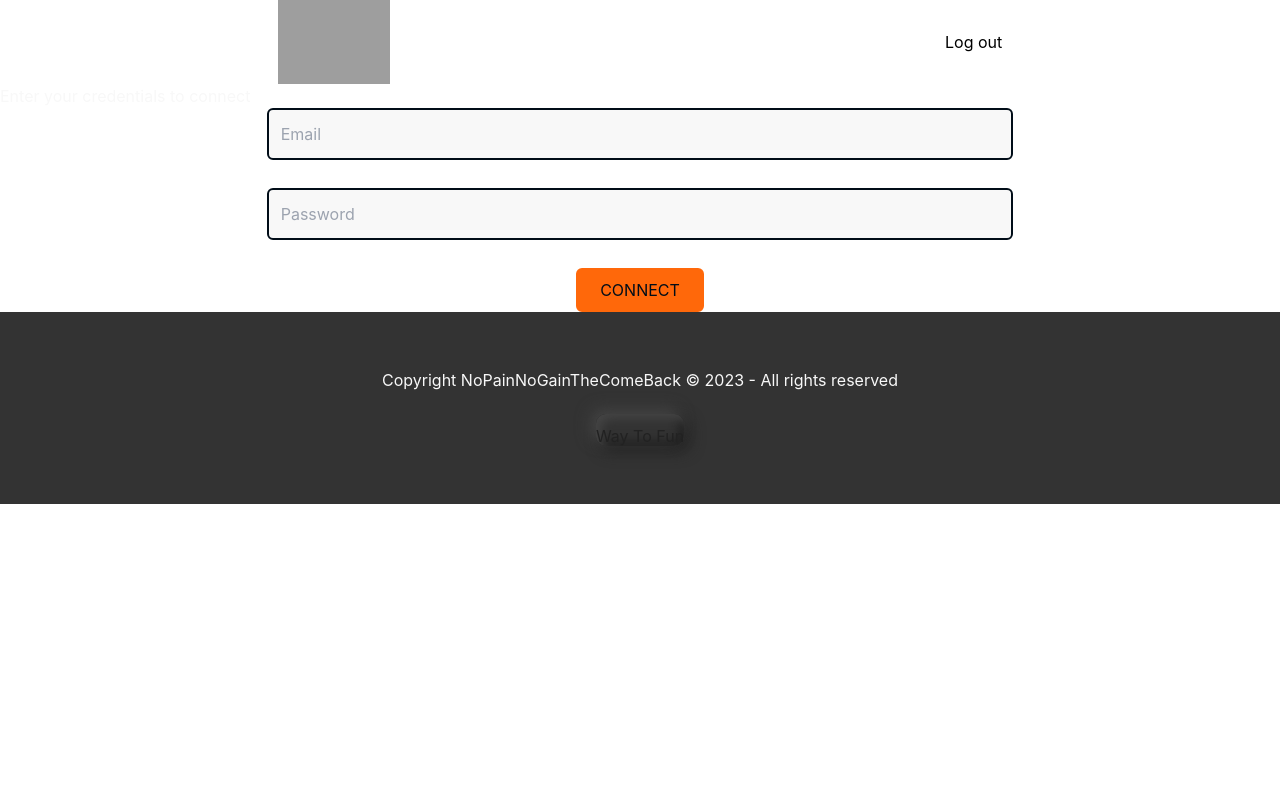
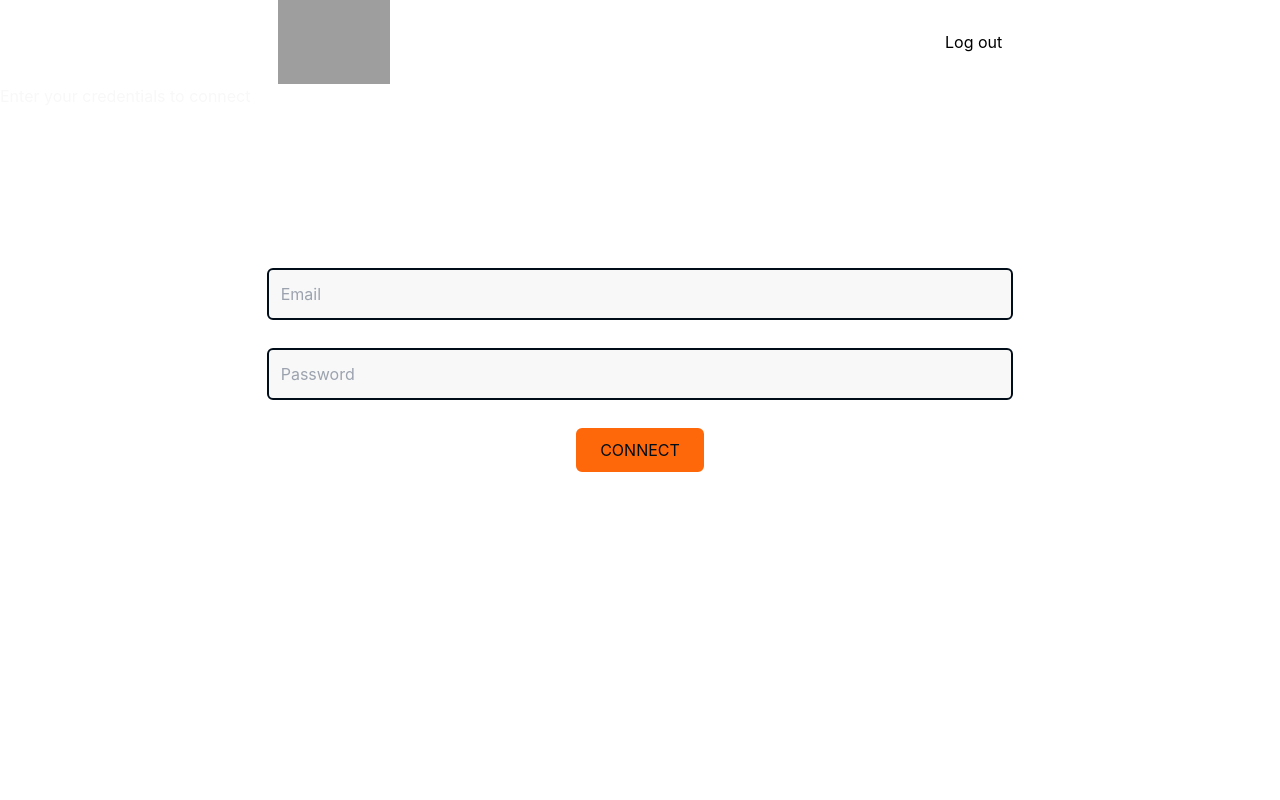
Before and after one commit to BarzaGuignol/NoPainNoGainTheComeBack, a React (Vite) app in the folder frontend/: page / in a window 1280 px wide. Shown: the top 800 px of the page. Built offline with nearby package versions, Linux system fonts and the light colour scheme; grey boxes are pictures that could not be loaded.

Commit message:
ajout hauteur page pour caler footer au bas + correction responsive du footer

```diff
--- a/frontend/src/components/Footer.jsx
+++ b/frontend/src/components/Footer.jsx
@@ -4,7 +4,7 @@ import React from "react";
 export default function Footer() {
   return (
     <div className="h-48 overflow-hidden flex flex-col items-center justify-center bg-[#333]">
-      <h3 className="mb-8 text-white">
+      <h3 className="mb-8 text-white w-4/5 text-center">
         Copyright NoPainNoGainTheComeBack © 2023 - All rights reserved
       </h3>
       <ButtonToFun />
--- a/frontend/src/pages/AddUserAdmin.jsx
+++ b/frontend/src/pages/AddUserAdmin.jsx
@@ -38,8 +38,8 @@ function AddUserAdmin() {
         />
         <link rel="icon" type="image/png" href="../sec/assets/favicon.svg" />
       </Helmet>
-      <div>
-        <Nav />
+      <Nav />
+      <div className="h-[100vh]">
         <h1 className="text-center font-bold mt-5 mb-5 text-green-900">
           Add user
         </h1>
--- a/frontend/src/pages/Login.jsx
+++ b/frontend/src/pages/Login.jsx
@@ -78,9 +78,9 @@ function Login() {
         theme="dark"
       />
       <Nav />
-      <div>
+      <div className="h-[100vh]">
         <p className="text-white">Enter your credentials to connect</p>
-        <form className="flex flex-col items-center gap-y-7 w-full">
+        <form className="flex flex-col items-center gap-y-7 w-full mt-40">
           <InputTemplate
             customWidth="cstm_width_XlInput bg-white"
             inputType="text"
--- a/frontend/src/pages/UserListAdmin.jsx
+++ b/frontend/src/pages/UserListAdmin.jsx
@@ -38,7 +38,7 @@ function UserListAdmin() {
         <link rel="icon" type="image/png" href="../sec/assets/favicon.svg" />
       </Helmet>
       <Nav />
-      <div>
+      <div className="h-[100vh]">
         <div className="flex justify-center mt-6 mb-6">
           <Link
             to="/users/creation"
```
